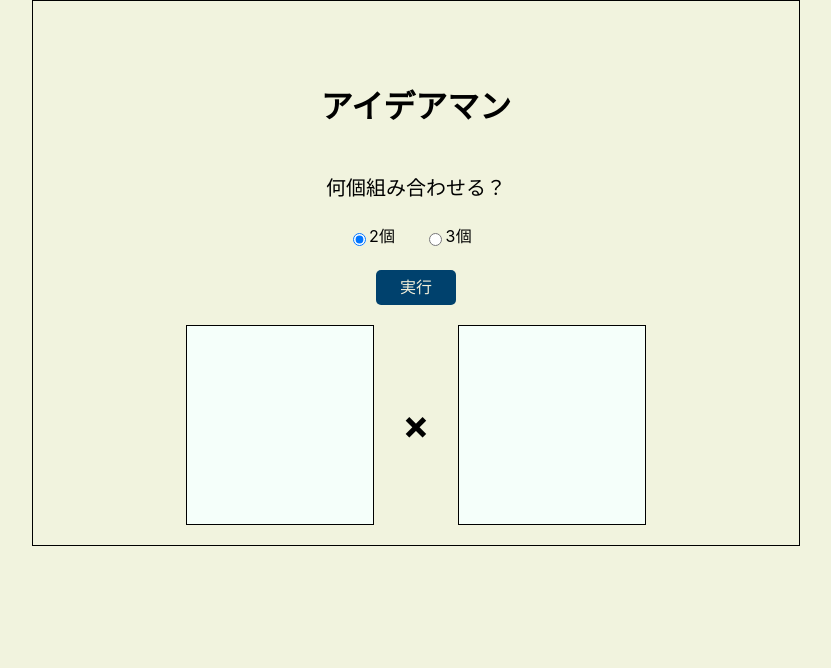
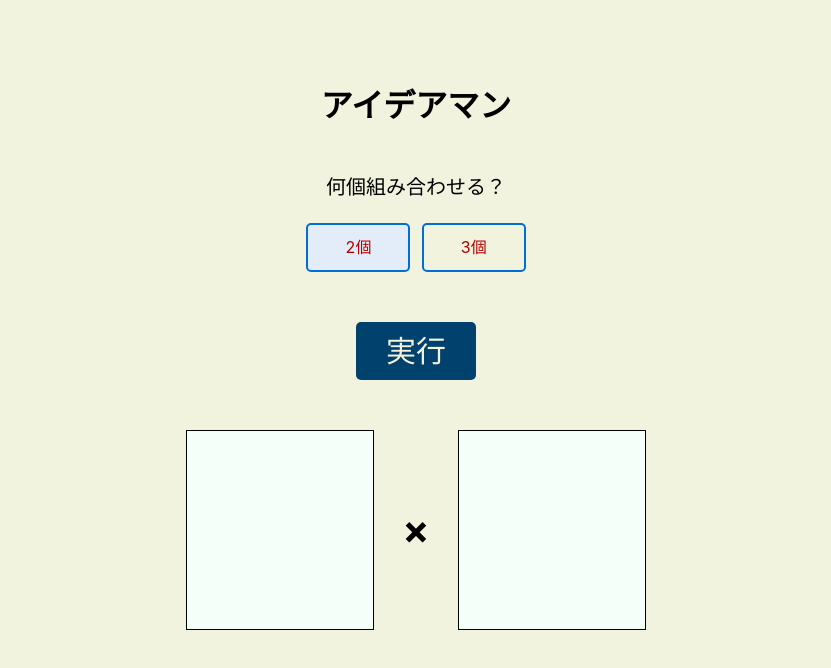
Before and after one commit to YukiOnishi1129/idea-man, a React (Create React App) app: page / in a window 1280 px wide. Shown: the top 668 px of the page, without its empty margins (224-1055 px from the left). Built offline with nearby package versions, Linux system fonts and the light colour scheme.

Commit message:
アイデアエリアのコンポーネント分割

```diff
--- a/src/App.tsx
+++ b/src/App.tsx
@@ -12,7 +12,6 @@ export const Wrapper = styled.div`
   padding-top: 40px;
   width: 60%;
   box-sizing: border-box;
-  border: 1px solid;
 `
 
 export const Title = styled.h1`
--- a/src/components/Button.tsx
+++ b/src/components/Button.tsx
@@ -3,13 +3,14 @@ import styled from 'styled-components'
 
 export const ActionButton = styled.div`
   cursor: pointer;
-  margin: 10px auto;
+  margin: 50px auto;
   padding: 5px 10px;
-  width: 60px;
+  width: 100px;
   text-align: center;
   background: #00416d;
   color: #f5f1da;
   border-radius: 5px;
+  font-size: 30px;
 `
 
 export const clickAction = (): void => {
--- a/src/components/IdeaArea.tsx
+++ b/src/components/IdeaArea.tsx
@@ -1,6 +1,7 @@
 import React, { FC, useContext } from 'react'
 import styled from 'styled-components'
 import IdeaContext from '../contexts'
+import IdeaBox from './IdeaBox'
 
 export type TProps = {
   radio: boolean
@@ -11,19 +12,6 @@ export const Field = styled.div`
   justify-content: space-around;
   margin: 20px auto;
   width: ${({ radio }: TProps) => (radio ? '60%' : '90%')};
-`
-
-export const Box = styled.div`
-  width: ${({ radio }: TProps) => (radio ? '45%' : '30%')};
-  height: 200px;
-`
-export const Word = styled.div`
-  width: 100%;
-  height: 100%;
-  padding: 10px;
-  box-sizing: border-box;
-  border: 1px solid;
-  background: #f5fffa;
 `
 
 export const MultiIcon = styled.div`
@@ -39,19 +27,13 @@ const IdeaArea: FC = () => {
   const { ideas } = useContext(IdeaContext)
   return (
     <Field radio={ideas.radio}>
-      <Box radio={ideas.radio}>
-        <Word />
-      </Box>
+      <IdeaBox />
       <MultiIcon>×</MultiIcon>
-      <Box radio={ideas.radio}>
-        <Word />
-      </Box>
+      <IdeaBox />
       {!ideas.radio && (
         <>
           <MultiIcon>×</MultiIcon>
-          <Box radio={ideas.radio}>
-            <Word />
-          </Box>
+          <IdeaBox />
         </>
       )}
     </Field>
--- /dev/null
+++ b/src/components/IdeaBox.tsx
@@ -0,0 +1,31 @@
+import React, { FC, useContext } from 'react'
+import styled from 'styled-components'
+import IdeaContext from '../contexts'
+
+export type TProps = {
+  radio: boolean
+}
+
+export const Box = styled.div`
+  width: ${({ radio }: TProps) => (radio ? '45%' : '30%')};
+  height: 200px;
+`
+export const Word = styled.div`
+  width: 100%;
+  height: 100%;
+  padding: 10px;
+  box-sizing: border-box;
+  border: 1px solid;
+  background: #f5fffa;
+`
+
+const IdeaBox: FC = () => {
+  const { ideas } = useContext(IdeaContext)
+  return (
+    <Box radio={ideas.radio}>
+      <Word />
+    </Box>
+  )
+}
+
+export default IdeaBox
--- a/src/components/RadioArea.tsx
+++ b/src/components/RadioArea.tsx
@@ -1,48 +1,28 @@
-import React, { FC, useContext } from 'react'
+import React, { FC } from 'react'
 import styled from 'styled-components'
-import IdeaContext from '../contexts'
+import RadioButton from './RadioButton'
 
 export const RadioDescription = styled.p`
+  margin: 20px auto;
+  width: 25%;
   text-align: center;
   font-size: 20px;
 `
 
 export const ButtonArea = styled.div`
   display: flex;
+  justify-content: space-around;
   margin: 20px auto;
-  width: 20%;
-
-  label {
-    cursor: pointer;
-    margin: 0 auto;
-    width: 60px;
-  }
+  width: 30%;
 `
 
 const RadioArea: FC = () => {
-  const { ideas, setIdeas } = useContext(IdeaContext)
   return (
     <>
       <RadioDescription>何個組み合わせる？</RadioDescription>
       <ButtonArea>
-        <label>
-          <input
-            type="radio"
-            name="number"
-            checked={ideas.radio}
-            onChange={() => setIdeas({ ...ideas, radio: true })}
-          />
-          <span>2個</span>
-        </label>
-        <label>
-          <input
-            type="radio"
-            name="number"
-            checked={!ideas.radio}
-            onChange={() => setIdeas({ ...ideas, radio: false })}
-          />
-          <span>3個</span>
-        </label>
+        <RadioButton num={2} />
+        <RadioButton num={3} />
       </ButtonArea>
     </>
   )
--- /dev/null
+++ b/src/components/RadioButton.tsx
@@ -0,0 +1,46 @@
+import React, { FC, useContext } from 'react'
+import styled from 'styled-components'
+import IdeaContext from '../contexts'
+
+export type TProps = {
+  radio: boolean
+}
+
+export const ButtonLabel = styled.label`
+  cursor: pointer;
+  display: block;
+  margin: 0 auto;
+  width: 100px;
+  height: 45px;
+  line-height: 45px;
+  border: 2px solid #006dd9;
+  background-color: ${({ radio }: TProps) => (radio ? '#E2EDF9;' : '')};
+  border-radius: 5px;
+  text-align: center;
+  color: #b20000;
+
+  input[type='radio'] {
+    display: none;
+  }
+`
+
+const RadioButton: FC<{ num: number }> = ({ num }) => {
+  const { ideas, setIdeas } = useContext(IdeaContext)
+  const changeRadio = num === 2 ? true : false
+  const currentChecked = num === 2 ? ideas.radio : !ideas.radio
+  const propsRadio =
+    (num === 2 && ideas.radio) || (num === 3 && !ideas.radio) ? true : false
+  return (
+    <ButtonLabel radio={propsRadio}>
+      <input
+        type="radio"
+        name="number"
+        checked={currentChecked}
+        onChange={() => setIdeas({ ...ideas, radio: changeRadio })}
+      />
+      <span>{num}個</span>
+    </ButtonLabel>
+  )
+}
+
+export default RadioButton
```
